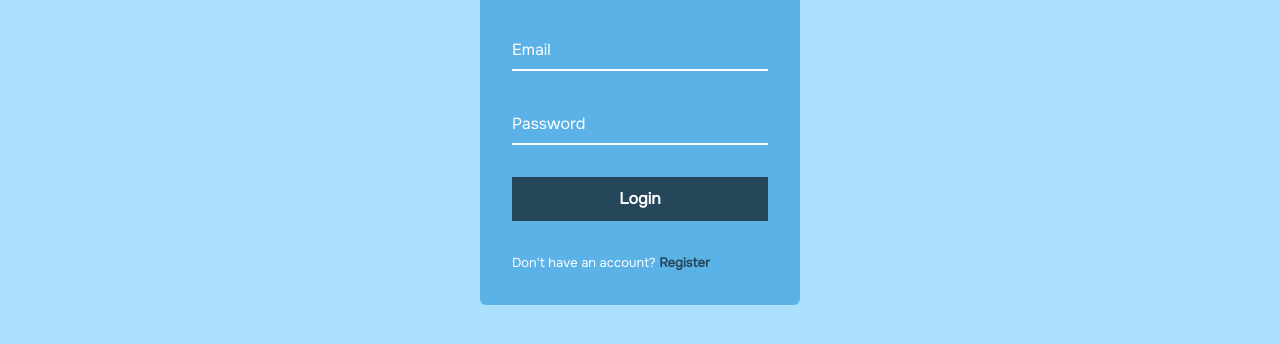
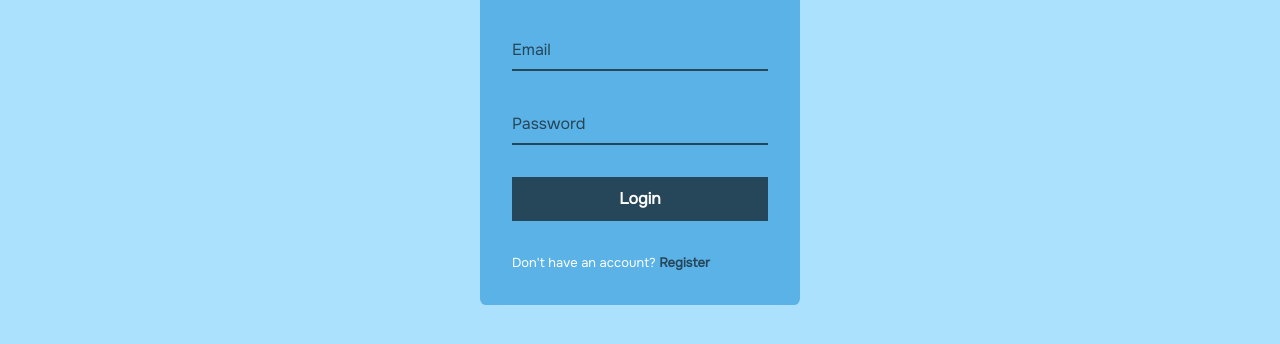
Before and after one commit to CristianLeyton/proyectos-reto-50-dias, an Astro site: page /projects/Dia8 in a window 1280 px wide. Shown: the part 434-778 px from the top of the page. Built offline with nearby package versions, Linux system fonts and the light colour scheme; Astro itself is replaced by a stand-in of ours.

Commit message:
Intento fallido dia 8

```diff
--- a/src/pages/projects/Dia8/index.astro
+++ b/src/pages/projects/Dia8/index.astro
@@ -49,7 +49,7 @@ import LayoutProyecto from "../../../layouts/LayoutProyecto.astro";
   }
   input {
     background-color: transparent;
-    border-bottom: 2px solid #fff;
+    border-bottom: 2px solid var(--azul-oscuro);
     outline: none;
     padding: 0.5rem 0;
     width: 100%;
@@ -66,17 +66,20 @@ import LayoutProyecto from "../../../layouts/LayoutProyecto.astro";
     top: 20%;
     user-select:unset;
     transition: all 0.3s ease-in-out;
+    color: var(--azul-oscuro);
   }
 
-
+  .user-placeholder span {
+    position: relative;
+  }
 
   input:focus {
-    border-bottom: 2px solid var(--azul-oscuro);
+    border-bottom: 2px solid #fff;
   }
 
-  input:focus + .user-placeholder, input:focus + .password-placeholder {
+  input:focus + .user-placeholder span:first-child, input:focus + .password-placeholder {
     top: -40%;
-    color: var(--azul-oscuro);
+    color: #fff;
   }
   button {
     background: var(--azul-oscuro);
```
